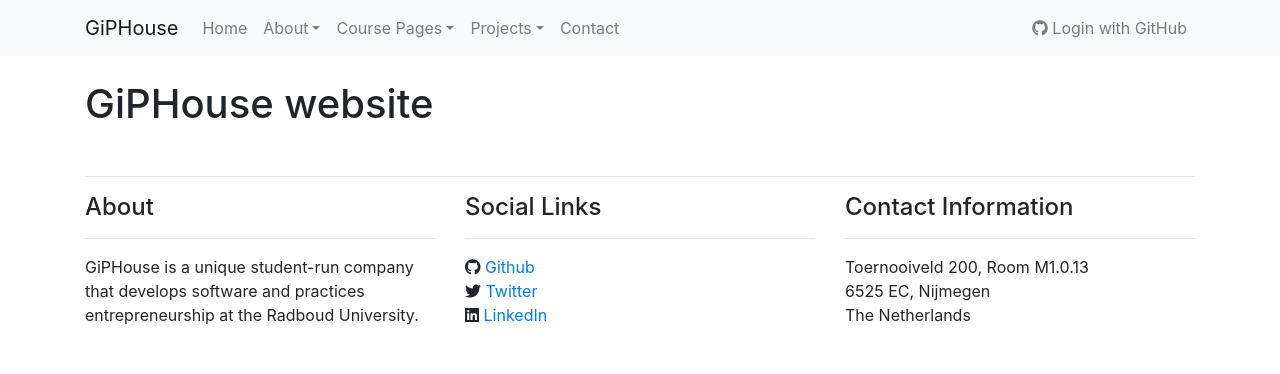
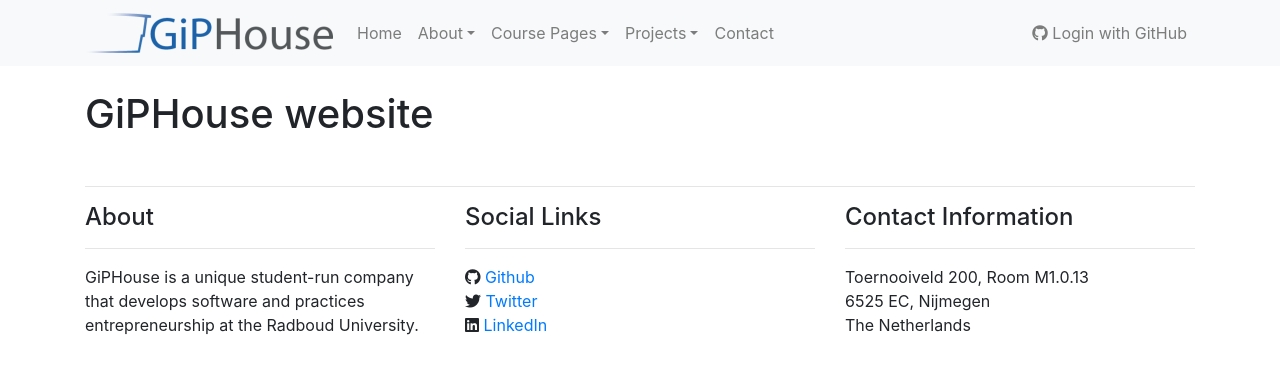
Before and after one commit to GiPHouse/Website, a Django app: page / in a window 1280 px wide. Shown: the top 374 px of the page. Run offline with Django 3.2, Linux system fonts and the light colour scheme; data comes from the database, SQL or seed files in the repository; style sheets or scripts are compiled from the project's sources; parts of the project's set-up code (start-up, migrations or seed data) failed here and were passed over; some libraries are stand-ins or nearby versions.

Commit message:
Added logo to header (#83)
* Added logo to header

* Jelle's suggested changes

```diff
--- a/website/giphousewebsite/templates/header.html
+++ b/website/giphousewebsite/templates/header.html
@@ -1,8 +1,9 @@
 {% load github_tags %}
+{% load static %}
 
 <nav class="navbar navbar-expand-lg navbar-light bg-light">
     <div class="container">
-        <a class="navbar-brand" href="{% url 'home' %}">GiPHouse</a>
+        <a class="navbar-brand" href="{% url 'home' %}"><img src="{% static "logo.png" %}" alt="GiPHouse"></a>
         <button class="navbar-toggler" type="button" data-toggle="collapse" data-target="#navbarSupportedContent"
                 aria-controls="navbarSupportedContent" aria-expanded="false" aria-label="Toggle navigation">
             <span class="navbar-toggler-icon"></span>
```
Also changed, not shown: website/giphousewebsite/static/logo.png (added).
